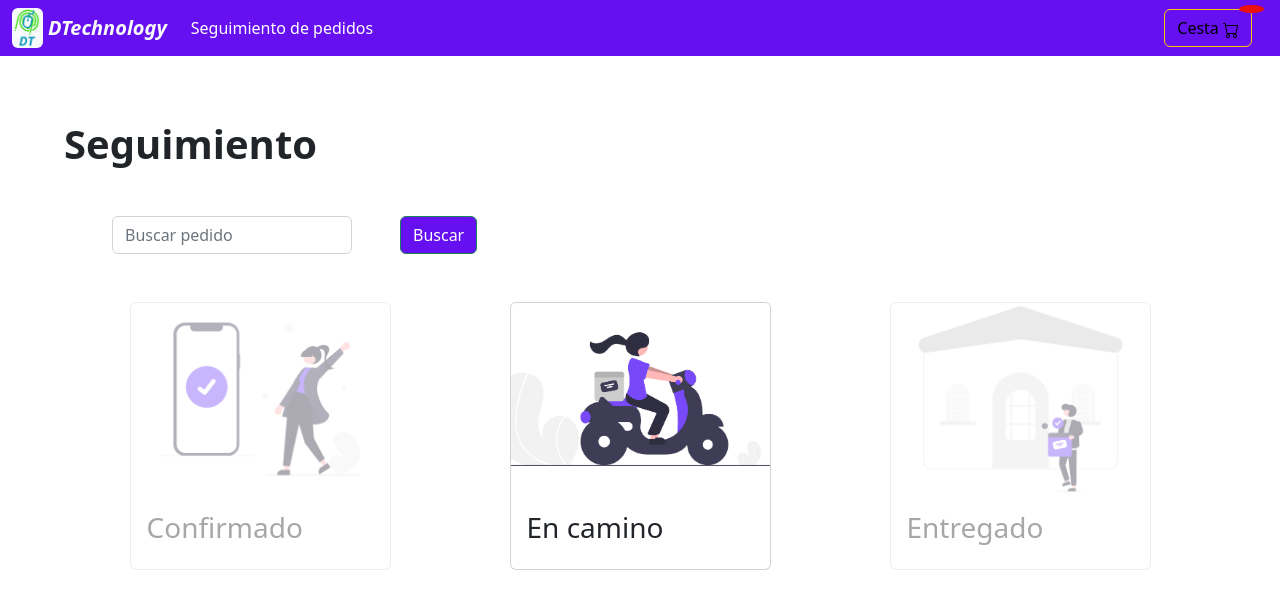
After one commit to TomasCB24/DTechnology, a Django app: page /tracking/ in a window 1280 px wide. The commit adds this page. Shown: the top 609 px of the page. Run offline with Django 4.2, Linux system fonts and the light colour scheme.

Commit message:
feat(#014): Create order tracking view

```diff
--- a/DTechnology/urls.py
+++ b/DTechnology/urls.py
@@ -26,5 +26,6 @@ urlpatterns = [
     path('', home, name='home'),
     path('order/', order, name='order'),
     path('payments/', include('Payments.urls'), name='stripe'),
+    path('tracking/', tracking, name="tracking"),
 
 ]
--- a/DTechnology/views.py
+++ b/DTechnology/views.py
@@ -198,3 +198,6 @@ def order(request):
                             'total_price': total_price,
                             'cart_counter': get_cart_counter(request)
                             })
+
+def tracking(request):
+    return render(request, 'base_TRACKING.html')
--- a/static/styles/navbar.css
+++ b/static/styles/navbar.css
@@ -12,3 +12,11 @@
     max-height: 40px;
     margin-right: 5px;
 }
+
+.nav-link{
+    color: white;
+}
+
+.nav-link:hover{
+    color: white;
+}
--- /dev/null
+++ b/static/styles/tracking.css
@@ -0,0 +1,34 @@
+.heading{
+    margin-bottom: 3rem;
+    font-size: 2.5rem;
+}
+
+
+.form-control{
+    margin-left: 7rem;
+    margin-right: 3rem;
+    max-width: 15rem;
+}
+
+.btn{
+    background-color: var(--bs-indigo);
+    margin-right: 2rem;
+}
+
+.container{
+    margin: auto;
+}
+
+.col-md-3{
+    margin: auto;
+}
+
+.no-current-status{
+    opacity: 0.4;
+}
+
+.card-img-top{
+    width: 100%;
+    height: 15vw;
+    object-fit: cover;
+}
--- /dev/null
+++ b/templates/base_TRACKING.html
@@ -0,0 +1,49 @@
+{% extends "base.html" %}
+
+{% block title %}Página principal DTechnology{% endblock %}
+
+{% block head %}
+    {% load static %}
+    <link rel="stylesheet" type="text/css" href="{% static 'styles/tracking.css' %}">
+{% endblock %}
+
+{% block content %}
+
+<h1 class="heading">Seguimiento</h1>
+<form method="post" action="{% url 'home' %}" class="search-form d-flex ">
+    {% csrf_token %}
+    <input class="form-control selects-shop" type="text" placeholder="Buscar pedido" aria-label="Buscar" name="search-order">
+    <button class="btn btn-success btn-filter" type="submit" name="filter">Buscar</button>
+</form>
+<div class="container pt-5">
+    <div class="catalog-row row">
+        <div class="col-md-3">
+            <div class="card card-producto no-current-status">
+                <img class="card-img-top" src="../../static/images/confirmado.png">
+                <div class="card-body">
+                    <h3 class="card-title">Confirmado</h3>
+                </div>
+            </div>
+        </div>
+
+        <div class="col-md-3">
+            <div class="card card-producto">
+                <img class="card-img-top" src="../../static/images/en_camino.png">
+                <div class="card-body">
+                    <h3 class="card-title">En camino</h3>
+                </div>
+            </div>
+        </div>
+
+        <div class="col-md-3">
+            <div class="card card-producto no-current-status">
+                <img class="card-img-top" src="../../static/images/entregado.png">
+                <div class="card-body">
+                    <h3 class="card-title">Entregado</h3>
+                </div>
+            </div>
+        </div>
+    </div>
+</div>
+
+{% endblock %}
--- a/templates/components/navbar.html
+++ b/templates/components/navbar.html
@@ -10,6 +10,13 @@
           DTechnology
         </a>
       </div>
+      <div class="collapse navbar-collapse">
+        <ul class="navbar-nav mr-auto">
+          <li class="nav-item active">
+            <a class="nav-link" href="/tracking">
+              Seguimiento de pedidos
+        </ul>
+      </div>
       <div class="pc-screen">
         {% include "components/shopping_cart.html" %}
         <span class="cart-counter">{{ cart_counter }}</span>
```
Also changed, not shown: static/images/confirmado.png (added), static/images/en_camino.png (added), static/images/entregado.png (added).
